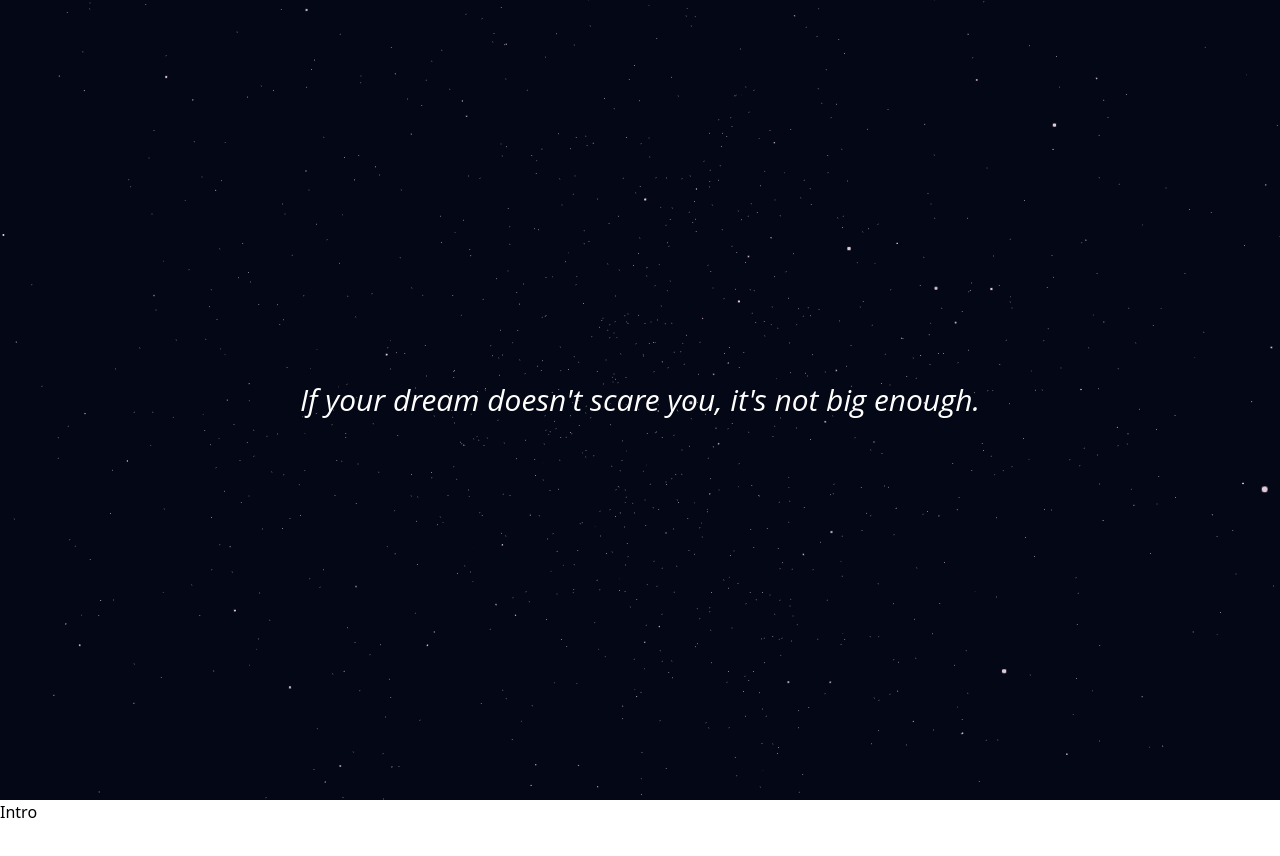
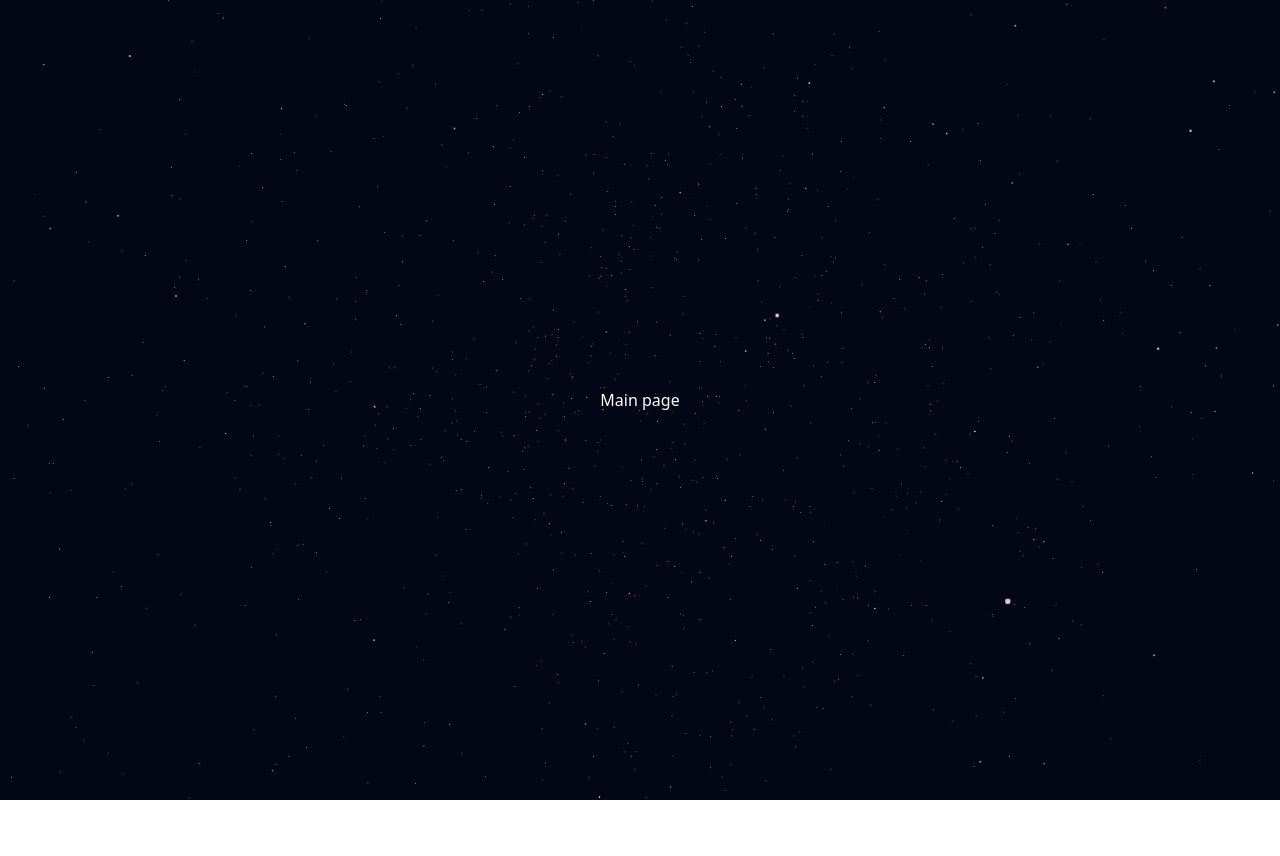
Before and after one commit to Tiagocl/Portfolio, a React (Vite) app: page / in a window 1280 px wide. Shown: the top 856 px of the page. After the commit the page ends 800 px from the top, so only its background shows below. Built offline with nearby package versions, Linux system fonts and the light colour scheme.

Commit message:
Main page transition

```diff
--- a/package.json
+++ b/package.json
@@ -13,10 +13,12 @@
     "@react-three/drei": "^9.121.3",
     "@react-three/fiber": "^8.17.12",
     "@tailwindcss/vite": "^4.0.0",
+    "framer-motion": "^12.3.1",
     "gsap": "^3.12.7",
     "maath": "^0.10.8",
     "react": "^18.3.1",
-    "react-dom": "^18.3.1"
+    "react-dom": "^18.3.1",
+    "react-router-dom": "^7.1.5"
   },
   "devDependencies": {
     "@eslint/js": "^9.17.0",
--- a/src/App.jsx
+++ b/src/App.jsx
@@ -1,27 +1,69 @@
-import React, { useEffect, useRef } from "react";
-import gsap from "gsap";
+import React, { useEffect, useState, useRef } from "react";
 import Motivation from "./components/Motivation";
 import StarsCanvas from "./components/Stars";
 import Portfolio from "./components/Portfolio";
-import { ScrollTrigger } from "gsap/all";
+import { motion, AnimatePresence } from "framer-motion";
 
-gsap.registerPlugin(ScrollTrigger);
+
 
 const App = () => {
+  const [showIntro, setShowIntro] = useState(true);
+  const [showMainpage, setShowMainpage] = useState(false);
+
+
+  useEffect(() => {
+    const timer = setTimeout(() => {
+      setShowIntro(false);
+      setTimeout(() => setShowMainpage(true), 500);
+    }, 3500);
+    return () => clearTimeout(timer);
+  }, []);
 
   return (
-    <>
-        <div
-        className=" relative z-0 w-screen h-screen flex justify-center items-center text-3xl font-Inter background-text"
-        >
-          <Motivation />
-          <StarsCanvas />
-        </div>
-        <div className="w-screen h-screen">
-          <Portfolio />
-        </div>
 
-        </>
+    <div className="background-text">
+      <AnimatePresence >
+        {showIntro && (
+          <motion.div
+            className=" relative z-0 w-screen h-screen flex justify-center items-center text-3xl font-Inter background-text"
+            key="intro"
+            exit={{
+              opacity: 0,
+
+            }}
+            transition={{
+              duration: 0.5,
+
+            }}
+          >
+            <Motivation />
+            <StarsCanvas />
+
+          </motion.div>
+        )}
+      </AnimatePresence>
+
+      <AnimatePresence>
+        {showMainpage && (
+          <motion.div
+            className="w-screen h-screen "
+            key="portfolio"
+            initial={{
+              opacity: 0,
+            }}
+            animate={{
+              opacity: 1,
+            }}
+            transition={{
+              duration: 4,
+            }}
+          >
+            <Portfolio />
+          </motion.div>
+        )}
+      </AnimatePresence>
+
+    </div>
   );
 };
 
--- a/src/components/Intro.jsx
+++ b/src/components/Intro.jsx
@@ -1,8 +1,13 @@
 import React from 'react'
+import StarsCanvas from './Stars'
+
 
 const Intro = () => {
   return (
-    <div>Intro</div>
+    <div className='flex h-screen items-center justify-center' >
+    <StarsCanvas />
+    <div>Main page</div>
+    </div>
   )
 }
 
--- a/src/components/Portfolio.jsx
+++ b/src/components/Portfolio.jsx
@@ -1,9 +1,12 @@
 import React from 'react'
 import Intro from './Intro'
 
+
 const Portfolio = () => {
   return (
+    <div className=' relative z-0 background-text'>
     <Intro />
+    </div>
   )
 }
 
```
Also changed, not shown: 1 other file (tests, documents, lock files or other folders).
